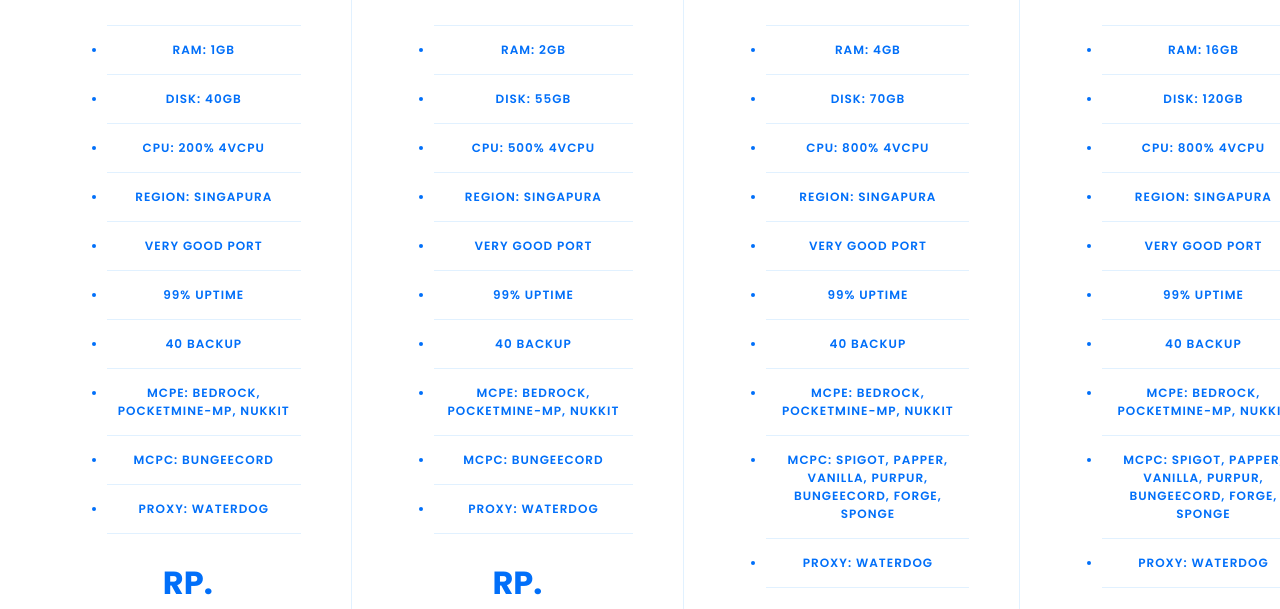
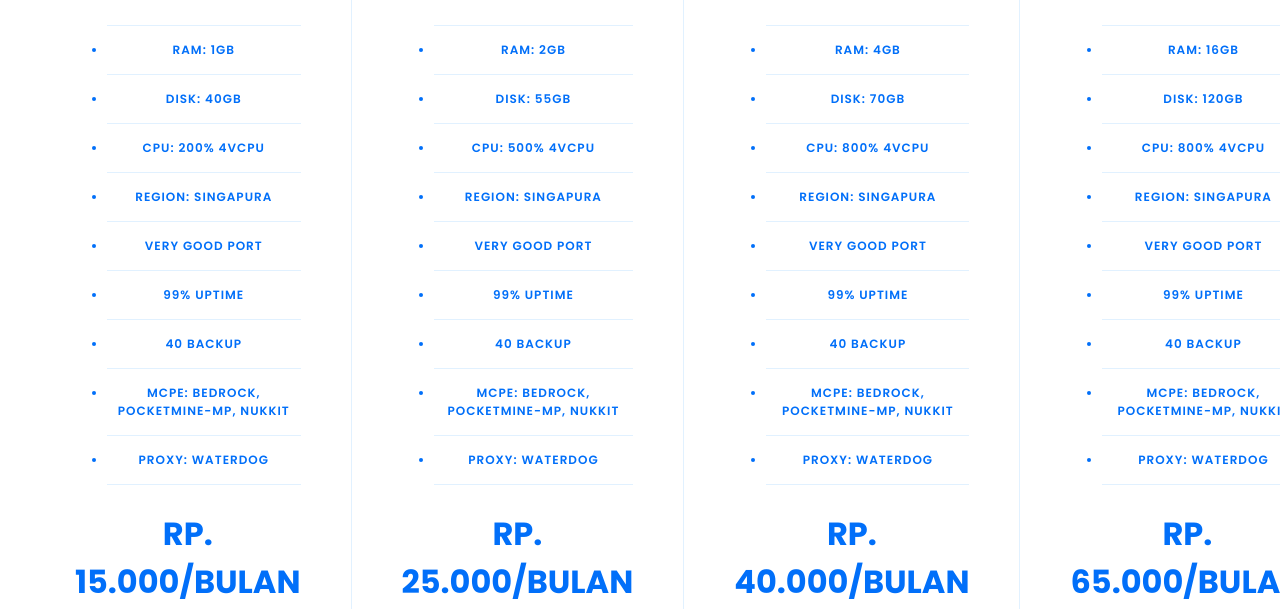
Before and after one commit to RanggaRizkyS/frowncloud, a plain HTML site: page pages/expensive/index.html in a window 1280 px wide. Shown: the part 281-890 px from the top of the page. Drawn offline with nearby package versions, Linux system fonts and the light colour scheme; some packages are replaced by stand-ins of ours; a script that the page names is missing.

Commit message:
update index.html

```diff
--- a/pages/expensive/index.html
+++ b/pages/expensive/index.html
@@ -58,7 +58,6 @@
           <li class="pricing-features-item">99% Uptime</li>
           <li class="pricing-features-item">40 Backup</li>
           <li class="pricing-features-item">Mcpe: Bedrock, Pocketmine-MP, Nukkit</li>
-          <li class="pricing-features-item">Mcpc: Bungeecord</li>
           <li class="pricing-features-item">Proxy: Waterdog</li>
         </ul>
         <span class="pricing-price">Rp. 15.000/Bulan</span>
@@ -75,7 +74,6 @@
           <li class="pricing-features-item">99% Uptime</li>
           <li class="pricing-features-item">40 Backup</li>
           <li class="pricing-features-item">Mcpe: Bedrock, Pocketmine-MP, Nukkit</li>
-          <li class="pricing-features-item">Mcpc: Bungeecord</li>
           <li class="pricing-features-item">Proxy: Waterdog</li>
         </ul>
         <span class="pricing-price">Rp. 25.000/Bulan</span>
@@ -92,7 +90,6 @@
           <li class="pricing-features-item">99% Uptime</li>
           <li class="pricing-features-item">40 Backup</li>
           <li class="pricing-features-item">Mcpe: Bedrock, Pocketmine-MP, Nukkit</li>
-          <li class="pricing-features-item">Mcpc: Spigot, Papper, Vanilla, Purpur, Bungeecord, Forge, Sponge</li>
           <li class="pricing-features-item">Proxy: Waterdog</li>
         </ul>
         <span class="pricing-price">Rp. 40.000/Bulan</span>
@@ -109,7 +106,6 @@
           <li class="pricing-features-item">99% Uptime</li>
           <li class="pricing-features-item">40 Backup</li>
           <li class="pricing-features-item">Mcpe: Bedrock, Pocketmine-MP, Nukkit</li>
-          <li class="pricing-features-item">Mcpc: Spigot, Papper, Vanilla, Purpur, Bungeecord, Forge, Sponge</li>
           <li class="pricing-features-item">Proxy: Waterdog</li>
         </ul>
         <span class="pricing-price">Rp. 65.000/Bulan</span>
```
